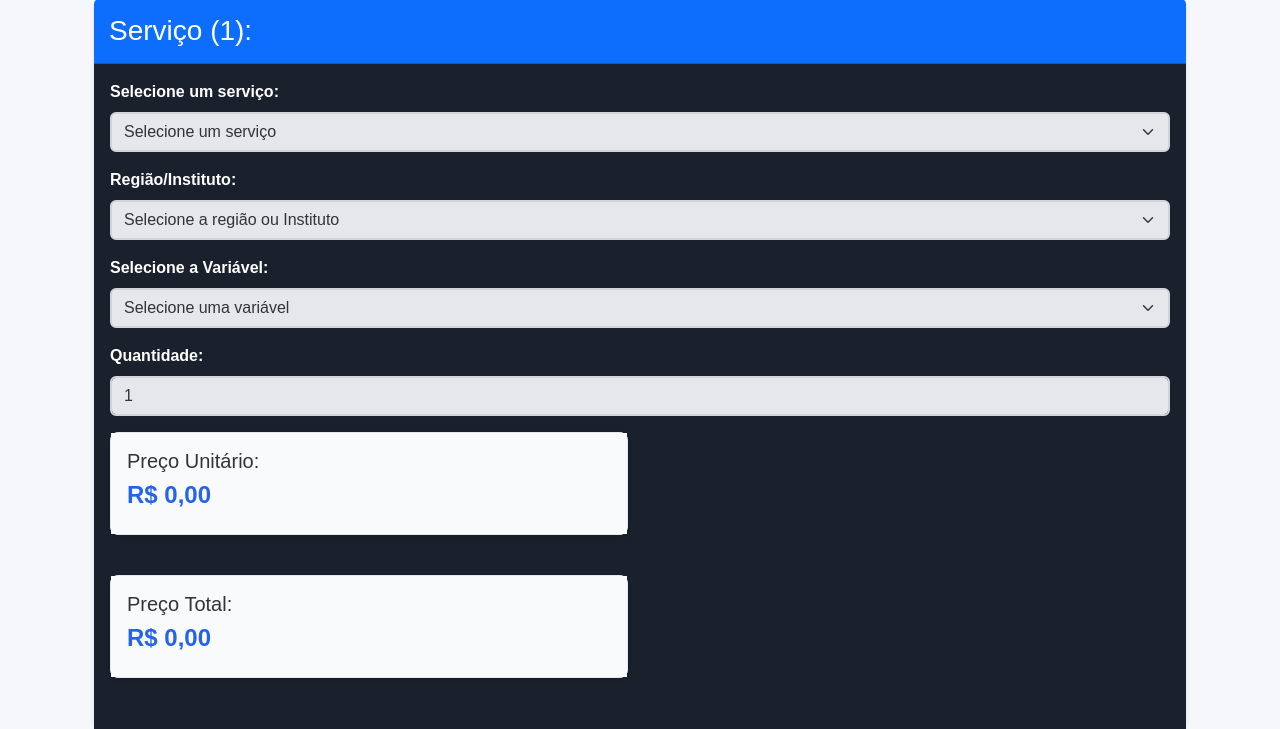
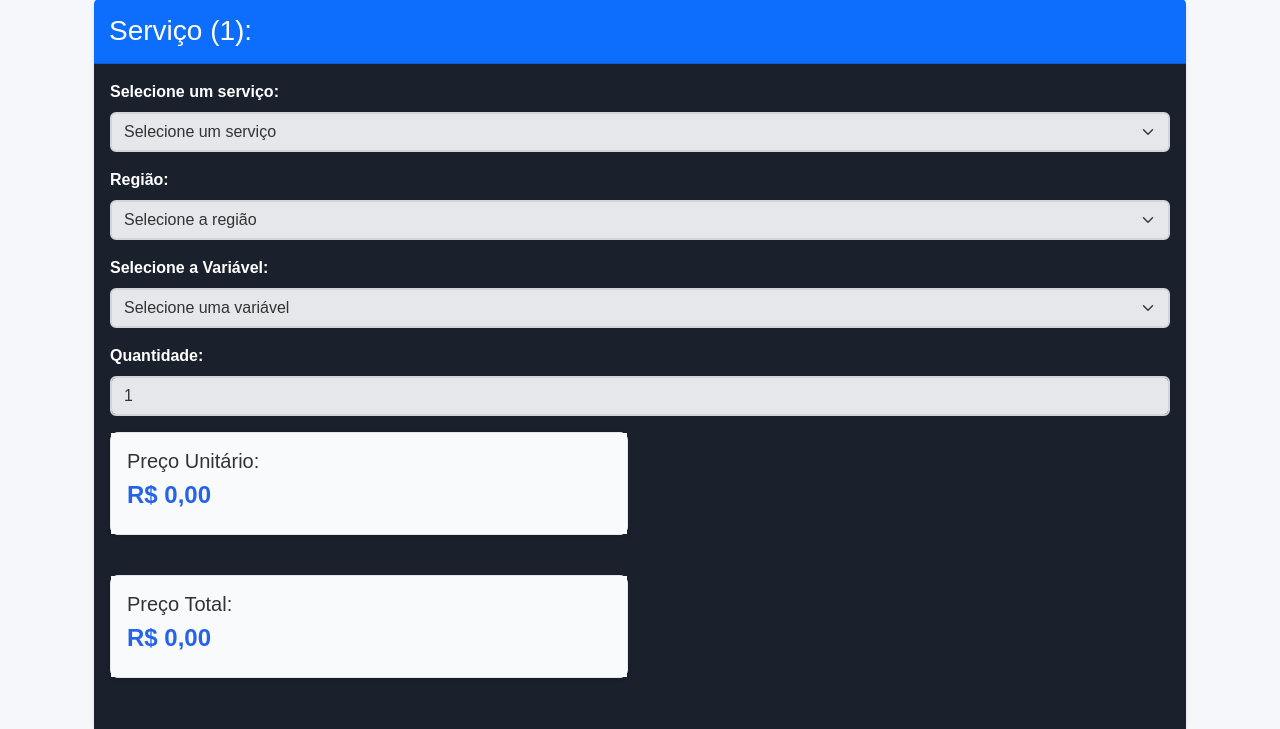
Before and after one commit to brunoadsba/Precificacao-Sistema, a Flask app: page / in a window 1280 px wide. Shown: the part 547-1276 px from the top of the page. Run offline with Flask 3, Linux system fonts and the light colour scheme; some libraries are stand-ins or nearby versions.

Commit message:
correção no Dropdown Região

```diff
--- a/static/script.js
+++ b/static/script.js
@@ -198,9 +198,9 @@ function adicionarServico() {
 
             <!-- Campos comuns para todos os serviços -->
             <div class="mb-3">
-                <label for="regiao-${contadorServicos}" class="form-label">Região/Instituto:</label>
+                <label for="regiao-${contadorServicos}" class="form-label">Região:</label>
                 <select class="form-select regiao-select" id="regiao-${contadorServicos}" name="servicos[${contadorServicos-1}][regiao]" required onchange="atualizarPreco(${contadorServicos})">
-                    <option value="">Selecione a região ou Instituto</option>
+                    <option value="">Selecione a região</option>
                     <option value="Instituto">Instituto</option>
                     <option value="Central">Central</option>
                     <option value="Norte">Norte</option>
--- a/templates/formulario.html
+++ b/templates/formulario.html
@@ -80,9 +80,9 @@
 
                     <!-- Campos comuns para todos os serviços -->
                     <div class="mb-3">
-                        <label for="regiao-1" class="form-label text-white">Região/Instituto:</label>
+                        <label for="regiao-1" class="form-label text-white">Região:</label>
                         <select class="form-select regiao-select" id="regiao-1" name="servicos[0][regiao]" required onchange="atualizarPreco(1)">
-                            <option value="">Selecione a região ou Instituto</option>
+                            <option value="">Selecione a região</option>
                             <option value="Instituto">Instituto</option>
                             <option value="Central">Central</option>
                             <option value="Norte">Norte</option>
```
